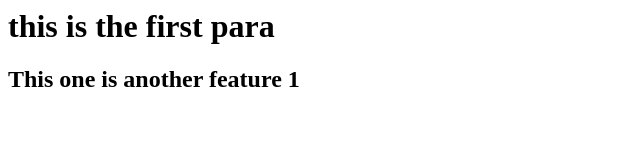
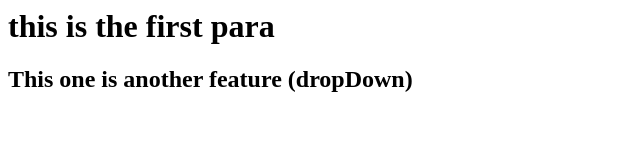
Before and after one commit to vishall24/localRepo, a plain HTML site: page index.html in a window 1280 px wide. Shown: the whole page, without its empty margins (0-640 px from the left). Drawn offline with Linux system fonts and the light colour scheme.

```diff
--- a/index.html
+++ b/index.html
@@ -1,3 +1,3 @@
 <h1>this is the first para</h1>
 
-<h2>This one is another feature 1</h2>
+<h2>This one is another feature (dropDown)</h2>
```
